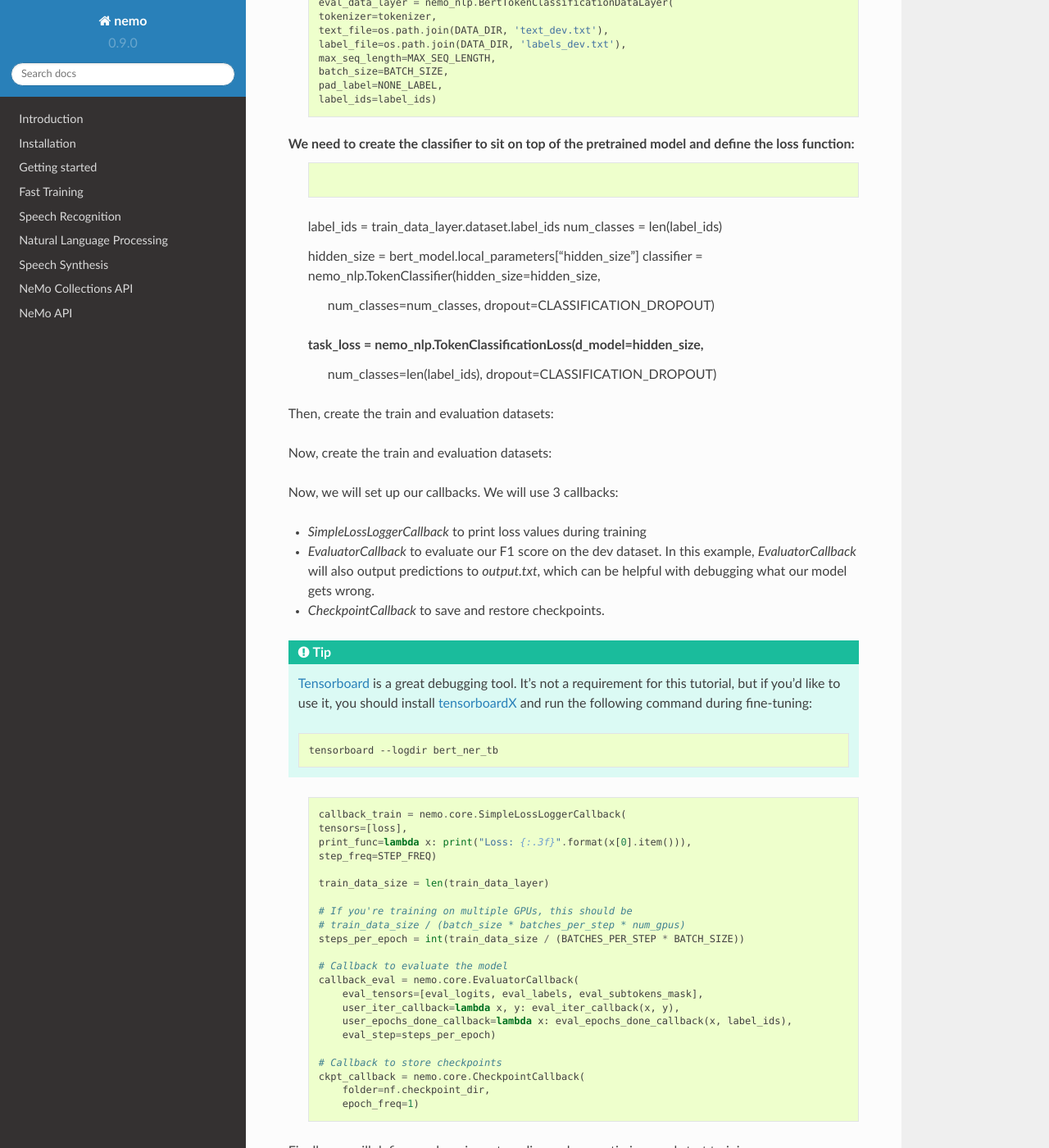
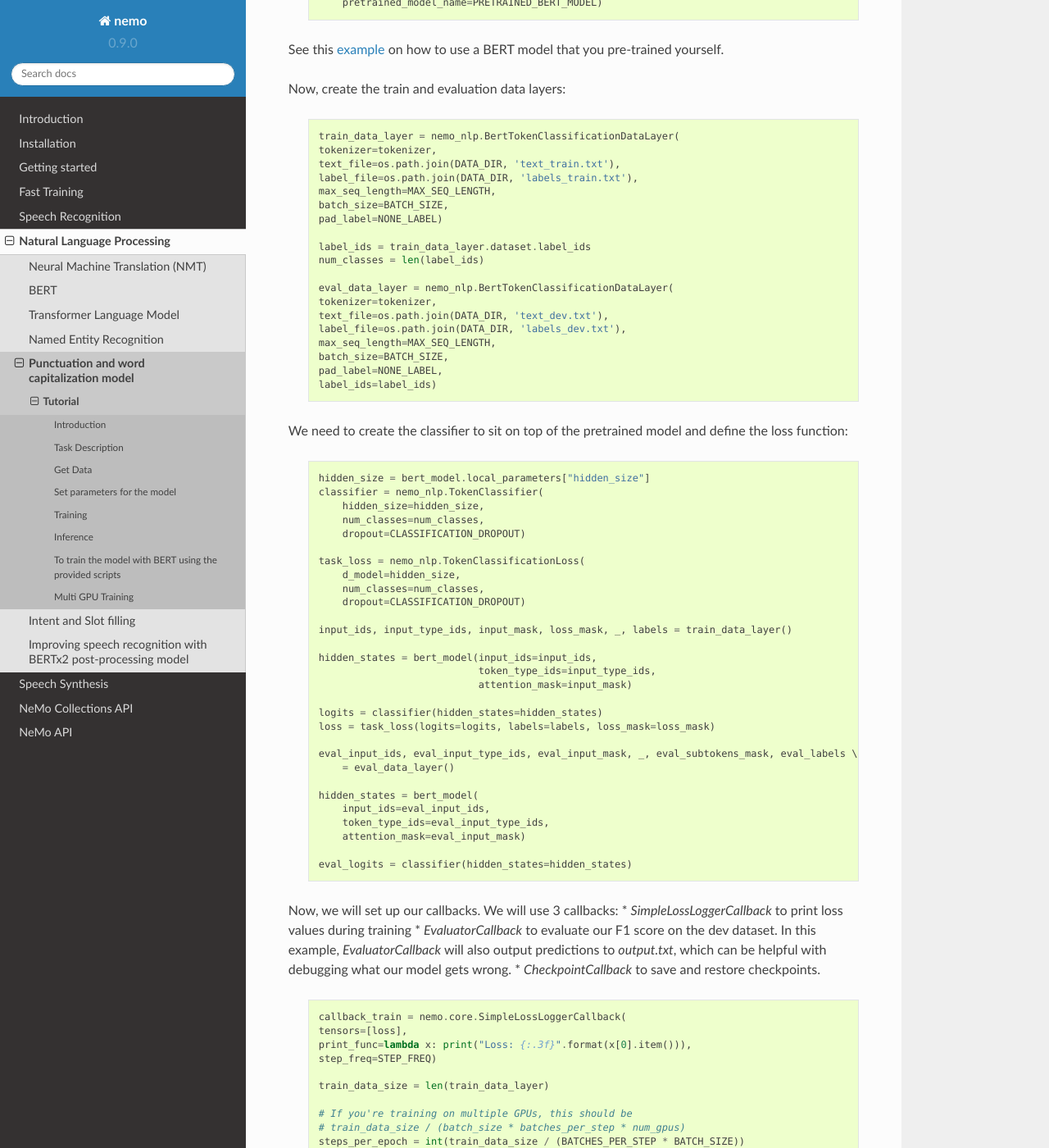
Before and after one commit to backend-engineer1/NEMO, a Sphinx documentation site: the page built from docs/sources/source/nlp/punctuation.rst, in a window 1280 px wide and 1400 px high, scrolled down 2214 px. Shown: the whole window at 82% size. Built offline with Sphinx 7.4.7 and the Read the Docs theme 2.0.0, drawn with Linux system fonts in a browser that asks for light colours; some of the changed text lies outside the part shown.

Commit message:
stype fixes
Signed-off-by: Evelina Bakhturina <ebakhturina@nvidia.com>

```diff
--- a/docs/sources/source/nlp/intro.rst
+++ b/docs/sources/source/nlp/intro.rst
@@ -35,6 +35,15 @@
    ner
 
 
+Punctuation and word capitalization model
+-----------------------------------------
+
+.. toctree::
+   :maxdepth: 8
+
+   punctuation
+
+
 Intent and Slot filling
 -----------------------
 .. toctree::
--- a/docs/sources/source/nlp/punctuation.rst
+++ b/docs/sources/source/nlp/punctuation.rst
@@ -7,11 +7,11 @@
 Introduction
 ------------
 
-An ASR system typically generates output with no punctuation and capitalization of the words. To make such output more human readable and to boost performance of the downstream tasks such as name entity recoginition or machine translation, this tutorial explains how to implement a model in NeMo that will predict where punctuation and capitalization of a word required. We'll show how to do this with a pre-trained BERT model. For more details on how to pretrain BERT yourself, check out our BERT pretraining tutorial.
+An ASR system typically generates output with no punctuation and capitalization of the words. To make such output more human readable and to boost performance of the downstream tasks such as name entity recoginition or machine translation, this tutorial explains how to implement a model in NeMo that will predict punctuation and capitalization for each word in a sentence. We'll show how to do this with a pre-trained BERT model. For more details on how to pretrain BERT yourself, check out our BERT pretraining tutorial.
 
 Task Description
 ----------------
-For every word in our training dataset we're going to predict what punctuation mark should follow the word if any and whether the word should be capitalized. The following punctuation marks are considered for this task: commas, periods, question marks. Labels format: ``OL``, ``,L``, ``,U``, ``.L``, ``.U``, ``?L``, ``?U``, ``OU``, where the first symbol of the label indicates the punctuation mark (``O`` - no punctuation needed), and the second symbol determines is the word needs to be upper or lower cased.
+For every word in our training dataset we're going to predict a punctuation mark that should follow the word and whether the word should be capitalized. The following punctuation marks are considered for this task: commas, periods, question marks. Labels format: ``OL``, ``,L``, ``,U``, ``.L``, ``.U``, ``?L``, ``?U``, ``OU``, where the first symbol of the label indicates the punctuation mark (``O`` - no punctuation needed), and the second symbol determines is the word needs to be upper or lower cased.
 
 .. tip::
 
@@ -24,7 +24,7 @@
 For this tutorial, we're going to use the `Tatoeba collection of sentences`_. Use `this`_ script to download and preprocess the dataset. Note that any text dataset will work, the only requirement is that the data is splitted into 2 files: text.txt and labels.txt. The text.txt files should be formatted like this:
 
 .. _Tatoeba collection of sentences: https://tatoeba.org/eng
-.. _this: https://github.com/NVIDIA/NeMo/scripts
+.. _this: https://github.com/NVIDIA/NeMo/tree/master/scripts/get_tatoeba_data.py
 
 .. code-block::
 
@@ -48,9 +48,9 @@
 Set parameters for the model
 ----------------------------
     .. code-block:: python
+
         DATA_DIR = "PATH_TO_WHERE_THE_DATA_IS"
         WORK_DIR = "PATH_TO_WHERE_TO_STORE_CHECKPOINTS_AND_LOGS"
-
 
         # model parameters
         BATCHES_PER_STEP = 1
@@ -94,7 +90,10 @@
         bert_model = nemo_nlp.huggingface.BERT(
             pretrained_model_name=PRETRAINED_BERT_MODEL)
 
-See examples/nlp/token_classification.py on how to use a BERT model that you pre-trained yourself.
+See this `example`_ on how to use a BERT model that you pre-trained yourself.
+
+.. _example: https://github.com/NVIDIA/NeMo/tree/master/examples/nlp/token_classification.py
+
 Now, create the train and evaluation data layers:
 
     .. code-block:: python
@@ -107,6 +106,9 @@
         batch_size=BATCH_SIZE,
         pad_label=NONE_LABEL)
 
+        label_ids = train_data_layer.dataset.label_ids
+        num_classes = len(label_ids)
+
         eval_data_layer = nemo_nlp.BertTokenClassificationDataLayer(
         tokenizer=tokenizer,
         text_file=os.path.join(DATA_DIR, 'text_dev.txt'),
@@ -118,63 +120,43 @@
 
 
 We need to create the classifier to sit on top of the pretrained model and define the loss function:
-    .. code-block:: python
-    label_ids = train_data_layer.dataset.label_ids
-    num_classes = len(label_ids)
 
-    hidden_size = bert_model.local_parameters["hidden_size"]
-    classifier = nemo_nlp.TokenClassifier(hidden_size=hidden_size,
-                                              num_classes=num_classes,
-                                              dropout=CLASSIFICATION_DROPOUT)
+  .. code-block:: python
 
-    task_loss = nemo_nlp.TokenClassificationLoss(d_model=hidden_size,
-                                            num_classes=len(label_ids),
-                                            dropout=CLASSIFICATION_DROPOUT)
+      hidden_size = bert_model.local_parameters["hidden_size"]
+      classifier = nemo_nlp.TokenClassifier(
+          hidden_size=hidden_size,
+          num_classes=num_classes,
+          dropout=CLASSIFICATION_DROPOUT)
 
-Then, create the train and evaluation datasets:
+      task_loss = nemo_nlp.TokenClassificationLoss(
+          d_model=hidden_size,
+          num_classes=num_classes,
+          dropout=CLASSIFICATION_DROPOUT)
 
-.. code-block:: python
-    input_ids, input_type_ids, input_mask, loss_mask, _, labels = train_data_layer()
+      input_ids, input_type_ids, input_mask, loss_mask, _, labels = train_data_layer()
 
-    hidden_states = bert_model(input_ids=input_ids,
-                               token_type_ids=input_type_ids,
-                               attention_mask=input_mask)
+      hidden_states = bert_model(input_ids=input_ids,
+                                 token_type_ids=input_type_ids,
+                                 attention_mask=input_mask)
 
-    logits = classifier(hidden_states=hidden_states)
-    loss = task_loss(logits=logits, labels=labels, loss_mask=loss_mask)
+      logits = classifier(hidden_states=hidden_states)
+      loss = task_loss(logits=logits, labels=labels, loss_mask=loss_mask)
 
-    eval_input_ids, eval_input_type_ids, eval_input_mask, _, eval_subtokens_mask, eval_labels \
-        = eval_data_layer()
+      eval_input_ids, eval_input_type_ids, eval_input_mask, _, eval_subtokens_mask, eval_labels \
+          = eval_data_layer()
 
-    hidden_states = bert_model(
-        input_ids=eval_input_ids,
-        token_type_ids=eval_input_type_ids,
-        attention_mask=eval_input_mask)
+      hidden_states = bert_model(
+          input_ids=eval_input_ids,
+          token_type_ids=eval_input_type_ids,
+          attention_mask=eval_input_mask)
 
-    eval_logits = classifier(hidden_states=hidden_states)
-
-Now, create the train and evaluation datasets:
-
-.. code-block:: python
-    train_tensors, train_loss, steps_per_epoch, label_ids, _ = create_pipeline()
-    eval_tensors, _, _, _, data_layer = create_pipeline(mode='dev')
+      eval_logits = classifier(hidden_states=hidden_states)
 
 Now, we will set up our callbacks. We will use 3 callbacks:
-
 * `SimpleLossLoggerCallback` to print loss values during training
 * `EvaluatorCallback` to evaluate our F1 score on the dev dataset. In this example, `EvaluatorCallback` will also output predictions to `output.txt`, which can be helpful with debugging what our model gets wrong.
 * `CheckpointCallback` to save and restore checkpoints.
-
-.. tip::
-
-    Tensorboard_ is a great debugging tool. It's not a requirement for this tutorial, but if you'd like to use it, you should install tensorboardX_ and run the following command during fine-tuning:
-
-    .. code-block:: bash
-
-        tensorboard --logdir bert_ner_tb
-
-.. _Tensorboard: https://www.tensorflow.org/tensorboard
-.. _tensorboardX: https://github.com/lanpa/tensorboardX
 
     .. code-block:: python
 
@@ -204,6 +186,7 @@
 Finally, we will define our learning rate policy and our optimizer, and start training.
 
     .. code-block:: python
+
         lr_policy = WarmupAnnealing(NUM_EPOCHS * steps_per_epoch,
                             warmup_ratio=LR_WARMUP_PROPORTION)
 
@@ -223,6 +206,7 @@
 To see how the model performs, let's run inference for a few samples. We need to define a data layer for inference the same way we created data layers for training and evaluation.
 
 .. code-block:: python
+
     queries = ['we bought four shirts from the nvidia gear store in santa clara',
            'tom sam and i are going to travel do you want to join',
            'nvidia is a company',
@@ -286,22 +270,23 @@
         nf.logger.info(f'Combined: {output.strip()}\n')
 
 Result for the sample queries should look something like that:
-.. code-block:: python
 
-    Query: we bought four shirts from the nvidia gear store in santa clara
-    Combined: We bought four shirts from the nvidia gear store in santa clara.
+    .. code-block:: python
 
-    Query: tom sam and i are going to travel do you want to join
-    Combined: Tom Sam, and I are going to travel. Do you want to join?
+        Query: we bought four shirts from the nvidia gear store in santa clara
+        Combined: We bought four shirts from the nvidia gear store in santa clara.
 
-    Query: nvidia is a company
-    Combined: Nvidia is a company.
+        Query: tom sam and i are going to travel do you want to join
+        Combined: Tom Sam, and I are going to travel. Do you want to join?
 
-    Query: can i help you
-    Combined: Can I help you?
+        Query: nvidia is a company
+        Combined: Nvidia is a company.
 
-    Query: we bought four shirts one mug and ten thousand titan rtx graphics cards the more you buy the more you save
-    Combined: We bought four shirts, one mug and ten thousand titan, Rtx graphics cards. The more you buy, the more you save.
+        Query: can i help you
+        Combined: Can I help you?
+
+        Query: we bought four shirts one mug and ten thousand titan rtx graphics cards the more you buy the more you save
+        Combined: We bought four shirts, one mug and ten thousand titan, Rtx graphics cards. The more you buy, the more you save.
 
 
 To train the model with BERT using the provided scripts
@@ -327,5 +312,6 @@
 To run training on multiple GPUs, run
 
 .. code-block:: bash
+
     export NUM_GPUS=2
     python -m torch.distributed.launch --nproc_per_node=$NUM_GPUS examples/nlp/token_classification.py --num_gpus $NUM_GPUS --none_label 'OL'
```
Also changed, not shown: other parts of docs/sources/source/nlp/punctuation.rst (+1 -5 lines).
